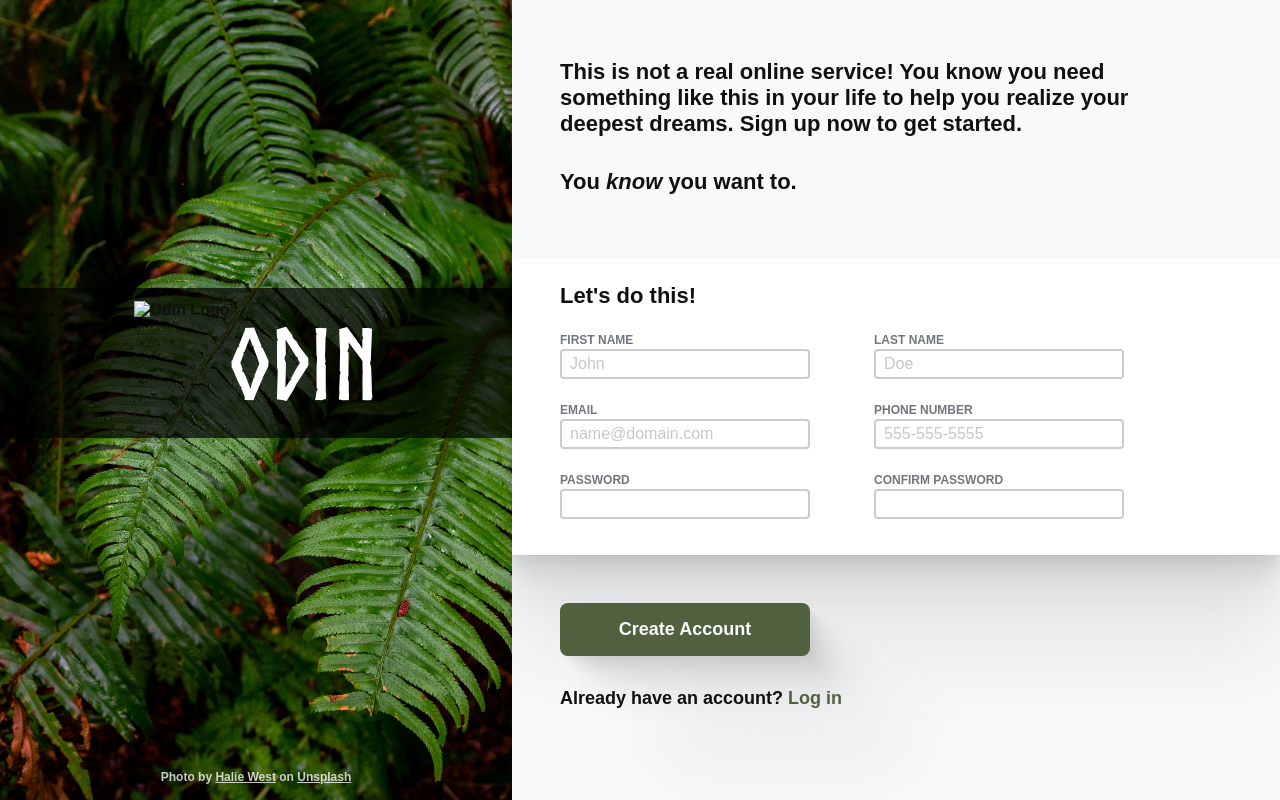
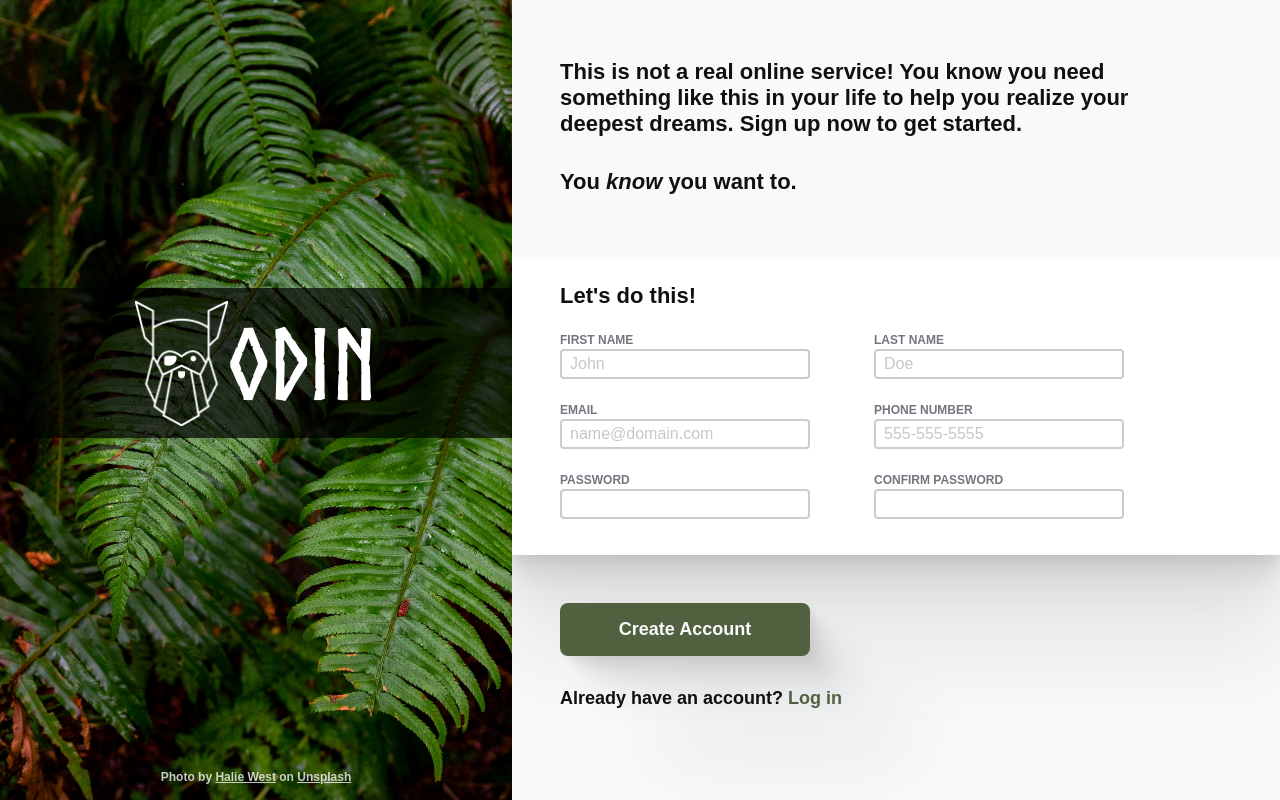
Before and after one commit to BrickBoss97/odin-form, a plain HTML site: page index.html in a window 1280 px wide. Drawn offline with Linux system fonts and the light colour scheme; the site is published under a folder, as on GitHub Pages, so addresses that start at the root find nothing.

Commit message:
Fix source path for logo

```diff
--- a/index.html
+++ b/index.html
@@ -11,7 +11,7 @@
         <div class="panel-left">
             <div class="logo-box">
                 <div class="logo-content">
-                    <img src="/images/odin-lined.png" alt="Odin Logo" class="logo">
+                    <img src="images/odin-lined.png" alt="Odin Logo" class="logo">
                     <div class="logo-text">ODIN</div>
                 </div>
             </div>
```
